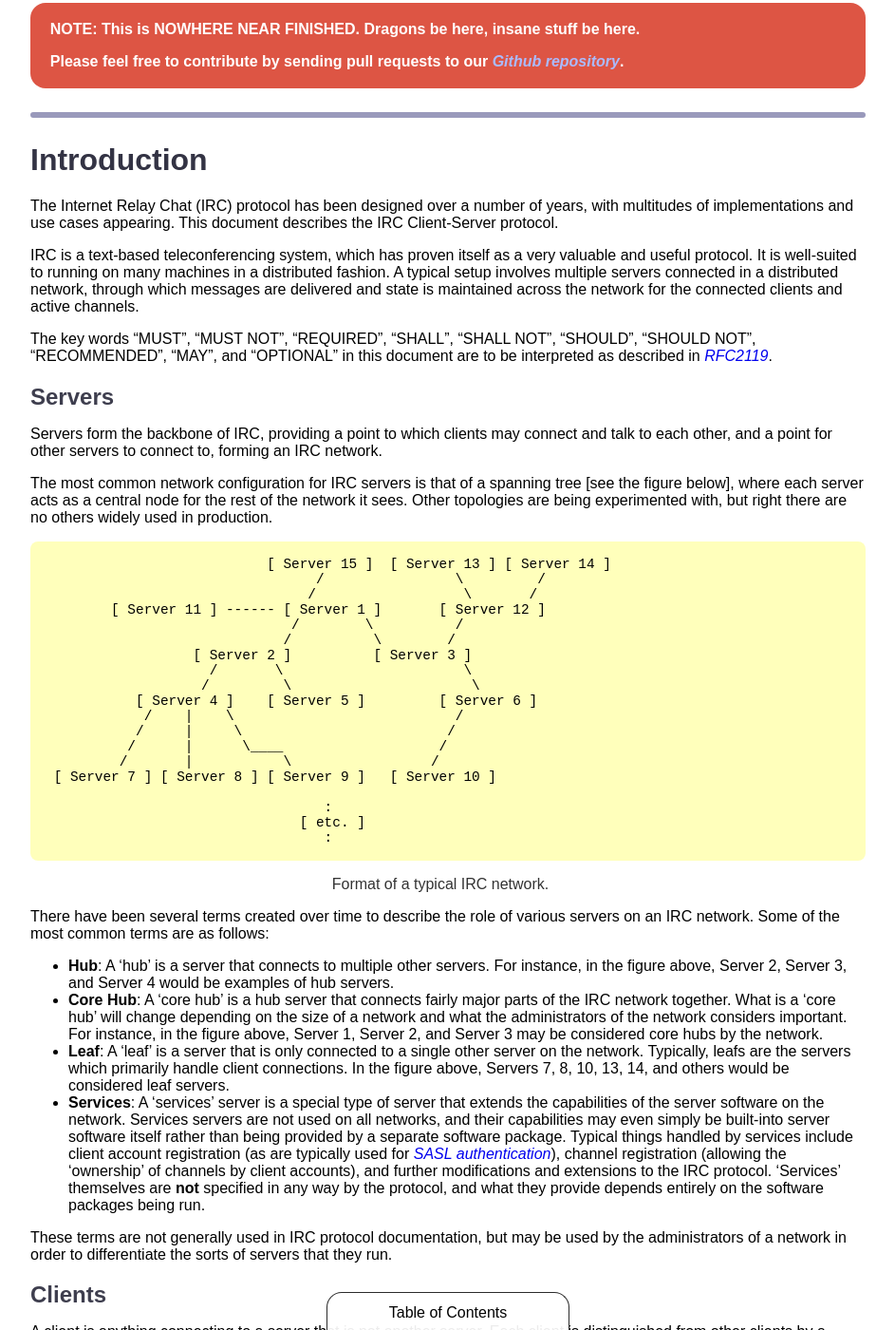
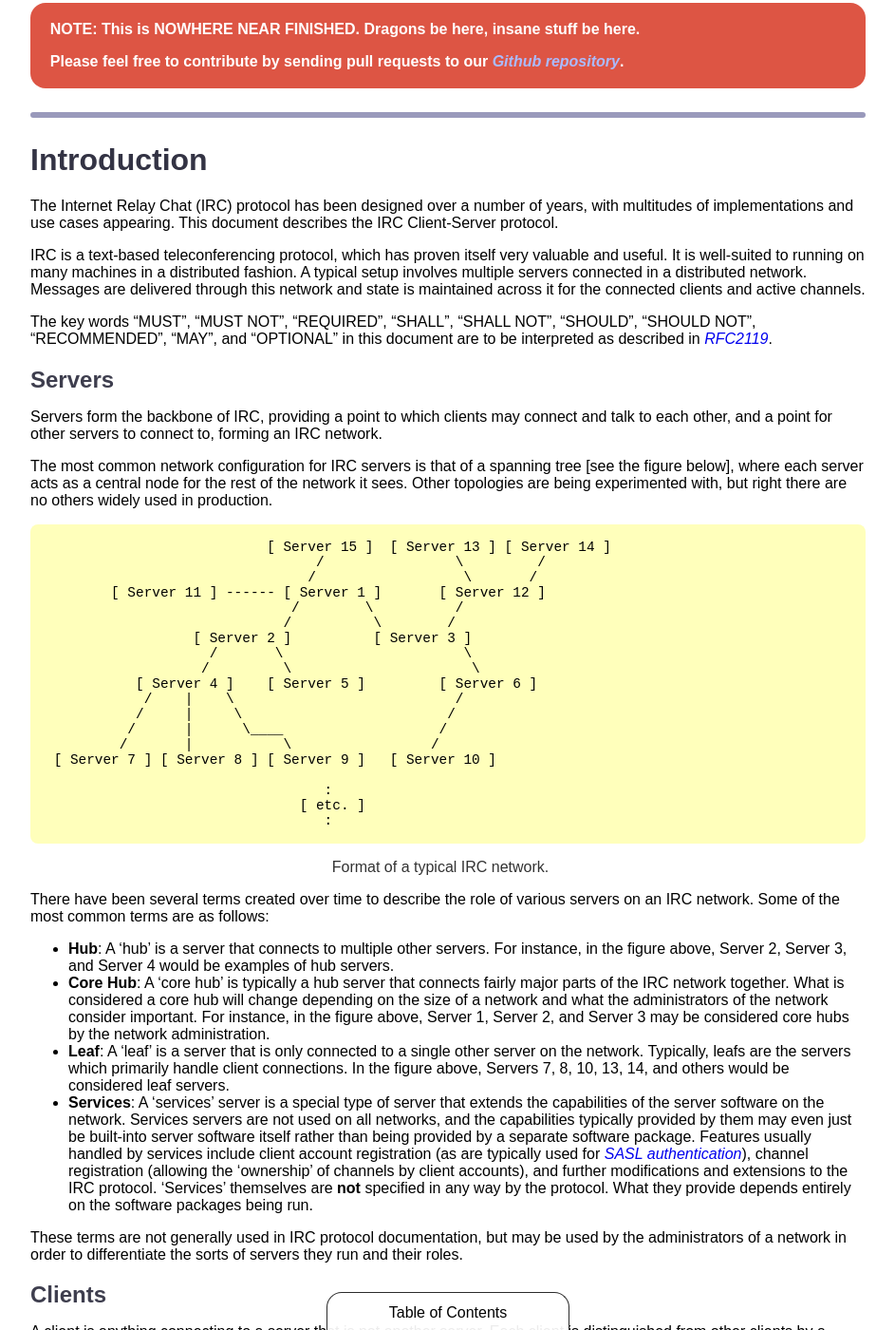
Before and after one commit to ircdocs/modern-irc, a Jekyll site: the page built from index.md, in a window 1280 px wide and 1400 px high, scrolled down 289 px. Shown: the whole window at 95% size, without its empty margins (168-1111 px from the left). Built offline with Jekyll 4.4.1, drawn with Linux system fonts in a browser that asks for light colours; some of the changed text lies outside the part shown.

Commit message:
General editing

```diff
--- a/index.md
+++ b/index.md
@@ -31,7 +31,7 @@ copyrights:
 
 The Internet Relay Chat (IRC) protocol has been designed over a number of years, with multitudes of implementations and use cases appearing. This document describes the IRC Client-Server protocol.
 
-IRC is a text-based teleconferencing system, which has proven itself as a very valuable and useful protocol. It is well-suited to running on many machines in a distributed fashion. A typical setup involves multiple servers connected in a distributed network, through which messages are delivered and state is maintained across the network for the connected clients and active channels.
+IRC is a text-based teleconferencing protocol, which has proven itself very valuable and useful. It is well-suited to running on many machines in a distributed fashion. A typical setup involves multiple servers connected in a distributed network. Messages are delivered through this network and state is maintained across it for the connected clients and active channels.
 
 The key words "MUST", "MUST NOT", "REQUIRED", "SHALL", "SHALL NOT", "SHOULD", "SHOULD NOT", "RECOMMENDED", "MAY", and "OPTIONAL" in this document are to be interpreted as described in [RFC2119](http://tools.ietf.org/html/rfc2119).
 
@@ -67,11 +67,11 @@ The most common network configuration for IRC servers is that of a spanning tree
 There have been several terms created over time to describe the role of various servers on an IRC network. Some of the most common terms are as follows:
 
 * **Hub**: A 'hub' is a server that connects to multiple other servers. For instance, in the figure above, Server 2, Server 3, and Server 4 would be examples of hub servers.
-* **Core Hub**: A 'core hub' is a hub server that connects fairly major parts of the IRC network together. What is a 'core hub' will change depending on the size of a network and what the administrators of the network considers important. For instance, in the figure above, Server 1, Server 2, and Server 3 may be considered core hubs by the network.
+* **Core Hub**: A 'core hub' is typically a hub server that connects fairly major parts of the IRC network together. What is considered a core hub will change depending on the size of a network and what the administrators of the network consider important. For instance, in the figure above, Server 1, Server 2, and Server 3 may be considered core hubs by the network administration.
 * **Leaf**: A 'leaf' is a server that is only connected to a single other server on the network. Typically, leafs are the servers which primarily handle client connections. In the figure above, Servers 7, 8, 10, 13, 14, and others would be considered leaf servers.
-* **Services**: A 'services' server is a special type of server that extends the capabilities of the server software on the network. Services servers are not used on all networks, and their capabilities may even simply be built-into server software itself rather than being provided by a separate software package. Typical things handled by services include client account registration (as are typically used for [SASL authentication](#authenticate-message)), channel registration (allowing the 'ownership' of channels by client accounts), and further modifications and extensions to the IRC protocol. 'Services' themselves are **not** specified in any way by the protocol, and what they provide depends entirely on the software packages being run.
+* **Services**: A 'services' server is a special type of server that extends the capabilities of the server software on the network. Services servers are not used on all networks, and the capabilities typically provided by them may even just be built-into server software itself rather than being provided by a separate software package. Features usually handled by services include client account registration (as are typically used for [SASL authentication](#authenticate-message)), channel registration (allowing the 'ownership' of channels by client accounts), and further modifications and extensions to the IRC protocol. 'Services' themselves are **not** specified in any way by the protocol. What they provide depends entirely on the software packages being run.
 
-These terms are not generally used in IRC protocol documentation, but may be used by the administrators of a network in order to differentiate the sorts of servers that they run.
+These terms are not generally used in IRC protocol documentation, but may be used by the administrators of a network in order to differentiate the sorts of servers they run and their roles.
 
 
 ## Clients
@@ -107,7 +107,7 @@ If the IRC network becomes disjoint because of a split between servers, the chan
 
 Channel operators (or "chanops") on a given channel are considered to 'run' or 'own' that channel. In recognition of this status, channel operators are endowed with certain powers which let them moderate and keep control of their channel.
 
-As owners of a channel, chanops are **not** required to have reasons for their actions in the management of their channel. Most IRC operators do not concern themselves with 'channel politics', and try to not interfere with the management of specific channels. Most IRC networks consider the management of specific channels, and/or 'abusive' channel operators to be outside their domain. However, for specific details it is best to consult the network policy (usually presented on connection with the Message of the Day ([`MOTD`](#motd-message))).
+As owners of a channel, chanops are **not** required to have reasons for their actions in the management of their channel. Most IRC operators do not concern themselves with 'channel politics', and try to not interfere with the management of specific channels. Most IRC networks consider the management of specific channels, and/or 'abusive' channel operators to be outside their domain. However, for specific details it is best to consult the network policy (usually presented on connection with the Message of the Day \[[`MOTD`](#motd-message)\]).
 
 IRC servers may also define other levels of channel moderation. These can include 'halfop' (half operator), 'protected' (protected user/operator), 'founder' (channel founder), and any other positions the server wishes to define. These moderation levels have varying privileges and can execute, and not execute, various channel management commands based on what the server defines.
 
```
Also changed, not shown: other parts of index.md (+2 -2 lines).
